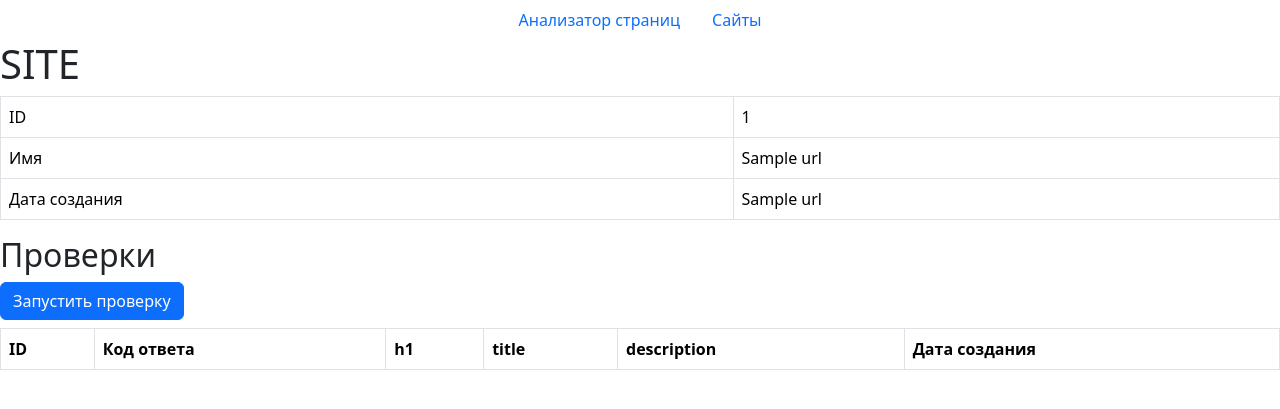
After one commit to OlegKhiretdinov/Page-Analyzer, a Flask app: page /urls/1 in a window 1280 px wide. The commit adds this page. Shown: the top 409 px of the page. Run offline with Flask 3, Linux system fonts and the light colour scheme; a database or web service that is not in the repository returns one stand-in record (values such as "Sample title"); lists and menus that the app fills with data are empty; some libraries are stand-ins or nearby versions.

Commit message:
feat: добавлены страницы и роуты списка и информации об url

```diff
--- a/page_analyzer/app.py
+++ b/page_analyzer/app.py
@@ -1,10 +1,90 @@
-from flask import Flask, render_template
-
+import os
+import psycopg2
+from datetime import datetime
+from validators.url import url as url_validator
+from urllib.parse import urlparse
+from flask import Flask, render_template, redirect, request, url_for, flash, get_flashed_messages
+from dotenv import dotenv_values
 
 app = Flask(__name__)
+
+# todo wtf и как по уму
+app.secret_key = "secret_key"
+
+DATABASE_URL = os.getenv("DATABASE_URL")
 
 
 @app.route('/')
 def home_page():
-    return render_template('pages/home.html')
-    # return "render_template('main_layout.html')"
+    messages = get_flashed_messages(with_categories=True)
+    return render_template(
+        'pages/home.html',
+        messages=messages
+    )
+
+
+@app.get('/urls')
+def urls_list():
+    conn = psycopg2.connect(DATABASE_URL)
+    with conn.cursor() as cursor:
+        cursor.execute('SELECT id, name FROM URLS ORDER BY created_at ASC')
+        urls = cursor.fetchall()
+
+    messages = get_flashed_messages(with_categories=True)
+
+    return render_template(
+        'pages/urls.html',
+        messages=messages,
+        urls_list=urls
+    )
+
+
+@app.post('/urls')
+def add_urls():
+    # config = dotenv_values(".env")
+    url = request.form.get('url')
+    # todo типизация
+    if url == "":
+        flash('URL обязателен', 'danger')
+        return redirect(url_for('home_page'), 302)
+    elif len(url) > 255:
+        flash('URL превышает 255 символов', 'danger')
+        return redirect(url_for('home_page'), 301)
+    elif url_validator(url) == True:
+        u_s = urlparse(url)
+        url_string = f'{u_s.scheme}://{u_s.hostname}'
+    else:
+        flash('Некорректный URL', 'danger')
+        return redirect(url_for('home_page'), 301)
+
+    try:
+        conn = psycopg2.connect(DATABASE_URL)
+        with conn.cursor() as cursor:
+            cursor.execute("""
+                INSERT INTO urls (name, created_at) values(%(url)s, %(date_time)s)
+                ON CONFLICT (name) DO UPDATE
+                SET created_at=%(date_time)s;
+                """,
+                           {'url': url_string, 'date_time': datetime.today()})
+        conn.commit()
+        conn.close()
+    except OSError:
+        print("bolt")
+
+    return redirect(url_for('urls_list'), 302)
+
+
+@app.route('/urls/<int:url_id>')
+def url_profile(url_id):
+    messages = get_flashed_messages(with_categories=True)
+    conn = psycopg2.connect(DATABASE_URL)
+    with conn.cursor() as cursor:
+        cursor.execute(f'SELECT * FROM urls WHERE id={url_id}')
+        url_data = cursor.fetchone()
+    conn.close()
+
+    return render_template(
+        'pages/url_info.html',
+        messages=messages,
+        url_data=url_data
+    )
--- a/page_analyzer/templates/main_layout.html
+++ b/page_analyzer/templates/main_layout.html
@@ -12,7 +12,7 @@
                 <a  class="nav-link" href="/">Анализатор страниц</a>
             </li>
             <li class="nav-item">
-                <a  class="nav-link" href="/">Сайты</a>
+                <a  class="nav-link" href="/urls">Сайты</a>
             </li>
         </ul>
     </nav>
--- /dev/null
+++ b/page_analyzer/templates/pages/url_info.html
@@ -0,0 +1,41 @@
+{% extends "main_layout.html" %}
+{% block title %}Анализатор страниц{% endblock %}
+{% block main %}
+{% if messages %}
+  {% for category, message in messages %}
+    <div class="alert alert-{{ category }}" role="alert" >{{ message }}</div>
+  {% endfor %}
+{% endif %}
+<h1>SITE</h1>
+<table  class="table table-bordered table-hover text-nowrap" data-test="url">
+    <tr>
+        <td>ID</td>
+        <td>{{url_data[0]}}</td>
+    </tr>
+    <tr>
+        <td>Имя</td>
+        <td>{{url_data[1]}}</td>
+    </tr>
+    <tr>
+        <td>Дата создания</td>
+        <td>{{url_data[2]}}</td>
+    </tr>
+</table>
+<h2>Проверки</h2>
+<button type="submit" class="btn btn-primary">Запустить проверку</button>
+<table class="table table-bordered table-hover mt-2" data-test="checks">
+    <thead>
+      <tr>
+        <th>ID</th>
+        <th>Код ответа</th>
+        <th>h1</th>
+        <th>title</th>
+        <th>description</th>
+        <th>Дата создания</th>
+      </tr>
+    </thead>
+      <tbody>
+
+    </tbody>
+    </table>
+{% endblock %}
--- a/pyproject.toml
+++ b/pyproject.toml
@@ -10,6 +10,8 @@ packages = [{include = "page_analyzer"}]
 python = "^3.10"
 flask = "^2.3.3"
 gunicorn = "^21.2.0"
+python-dotenv = "^1.0.0"
+psycopg2-binary = "^2.9.7"
 
 
 [tool.poetry.group.dev.dependencies]
```
Also changed, not shown: page_analyzer/templates/pages/home.html (+7 -2 lines), page_analyzer/templates/pages/urls.html (added, +30 -0 lines), 3 other files.
